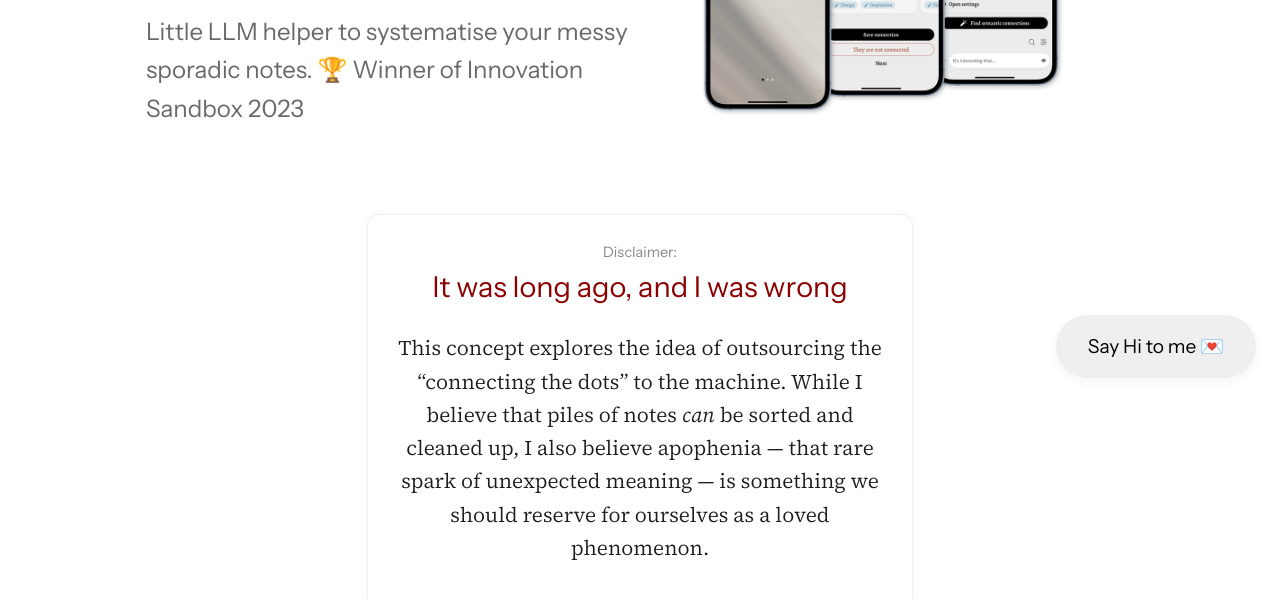
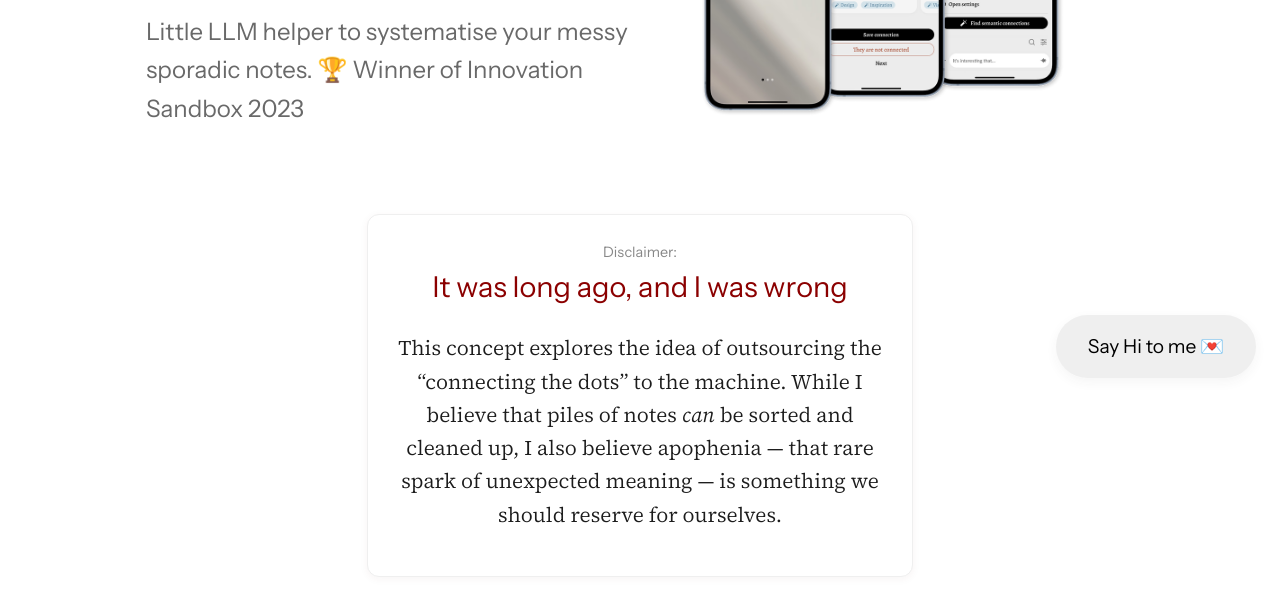
Before and after one commit to nastapasta/nastia-design, an Eleventy site: page cases/zettel.md in a window 1280 px wide. Shown: the part 350-950 px from the top of the page. Built offline with nearby package versions, Linux system fonts and the light colour scheme; Eleventy itself is replaced by a stand-in of ours; files that its build step writes are made by us from their sources.

Commit message:
Fixed typo

```diff
--- a/cases/zettel.md
+++ b/cases/zettel.md
@@ -11,7 +11,7 @@ type: Mobile Application
 <div class="disclaimer">
     <small>Disclaimer:</small>
     <h2>It was long ago, and I was wrong</h2>
-    <p>This concept explores the idea of outsourcing the “connecting the dots” to the machine. While I believe that piles of notes <em>can</em> be sorted and cleaned up, I also believe apophenia — that rare spark of unexpected meaning — is something we should reserve for ourselves as a loved phenomenon.</p>
+    <p>This concept explores the idea of outsourcing the “connecting the dots” to the machine. While I believe that piles of notes <em>can</em> be sorted and cleaned up, I also believe apophenia — that rare spark of unexpected meaning — is something we should reserve for ourselves.</p>
 </div>
 
 <div class="framed">
```
Also changed, not shown: 1 other file.
